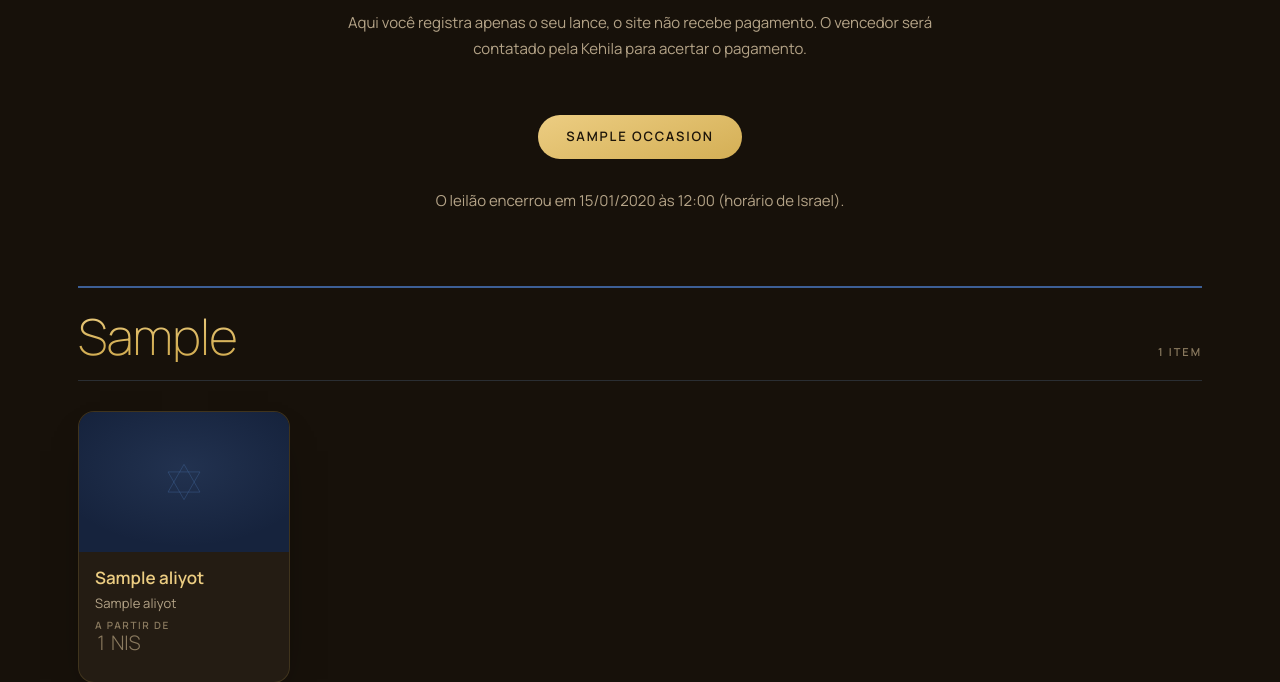
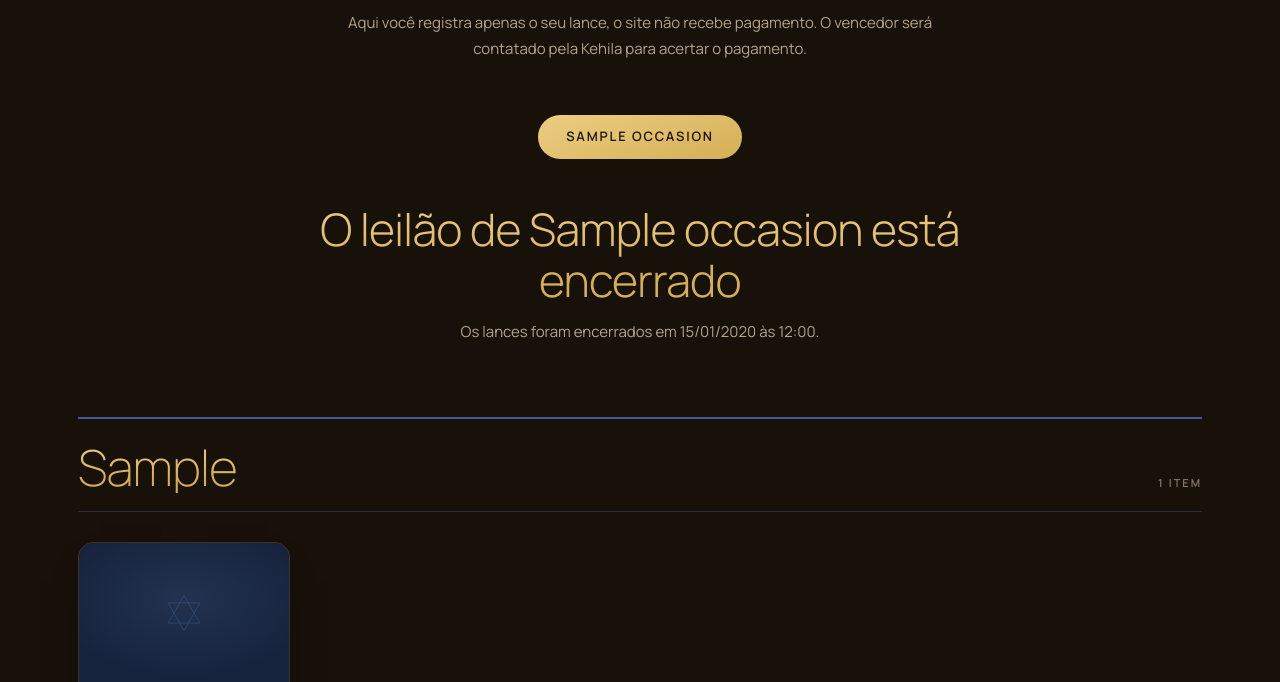
Before and after one commit to eliah-shammah-projects/leilao-yamim-noraim, a Flask app: a page that uses templates/index.html in a window 1280 px wide. Shown: the part 762-1444 px from the top of the page. Run offline with Flask 3, Linux system fonts and the light colour scheme; tables that the repository leaves empty hold one stand-in row (values such as "Sample post").

Commit message:
Leilao encerrado aparece grande e leva para a proxima ocasiao
Quando a ocasiao acaba, a linha pequena acima dos cards da lugar a um
titulo grande em dourado, "O leilao de <ocasiao> esta encerrado", com a
data do encerramento embaixo e um botao dourado para o leilao da proxima
ocasiao. O botao nao aparece enquanto a proxima estiver travada.

Co-Authored-By: Claude Opus 5 <noreply@anthropic.com>
Claude-Session: https://claude.ai/code/session_01GLSXCvRSp3G1J23H8ewdcx

```diff
--- a/app.py
+++ b/app.py
@@ -266,6 +266,36 @@ def register_routes(app):
                 groups.append((moment, len(items), tiers))
             highest = highest_bids_for_occasion(occasion.id)
 
+        # Over, as opposed to not open yet: closed by hand in the panel or past
+        # its closing datetime. It gets a large block instead of the dry status
+        # line, and a way on to the next occasion unless that one is locked,
+        # where a button would lead to a dead end.
+        auction_over = occasion is not None and not bidding_open and (
+            occasion.status == STATUS_CLOSED
+            or (
+                occasion.closing_datetime is not None
+                and now >= occasion.closing_datetime
+            )
+        )
+        closed_at = None
+        next_occasion = None
+        if auction_over:
+            if (
+                occasion.closing_datetime is not None
+                and now >= occasion.closing_datetime
+            ):
+                closed_at = "{:%d/%m/%Y às %H:%M}".format(
+                    to_display(occasion.closing_datetime)
+                )
+            next_occasion = next(
+                (
+                    o for o in occasions
+                    if o.display_order > occasion.display_order
+                    and o.status != STATUS_LOCKED
+                ),
+                None,
+            )
+
         # A rejected bid comes back with its values so nobody has to retype a
         # name, an email and a phone number on a phone.
         prefill = session.get("bidder", {})
@@ -290,6 +320,9 @@ def register_routes(app):
             bidding_open=bidding_open,
             closed_reason=None if occasion is None or bidding_open
             else occasion.closed_reason(now),
+            auction_over=auction_over,
+            closed_at=closed_at,
+            next_occasion=next_occasion,
             is_locked=occasion is not None and occasion.status == STATUS_LOCKED,
             is_closed=occasion is not None and occasion.status == STATUS_CLOSED,
             hero_image=find_image("hero"),
--- a/static/css/style.css
+++ b/static/css/style.css
@@ -430,6 +430,54 @@ body {
   color: var(--dim);
   font-size: 15px;
   margin: 30px 0 0;
+}
+
+/* ---------- Auction over ---------- */
+
+/* Large enough that nobody scrolls past it looking for a bid button, and it
+   sends people on to the next occasion instead of leaving them at a dead end. */
+.closed-block {
+  max-width: 640px;
+  margin: 44px auto 0;
+  text-align: center;
+}
+
+.closed-title {
+  margin: 0;
+  font-size: clamp(1.8rem, 5vw, 2.8rem);
+  font-weight: 300;
+  line-height: 1.15;
+  letter-spacing: -0.015em;
+  background: linear-gradient(180deg, var(--gold-bright) 0%, var(--gold) 70%);
+  -webkit-background-clip: text;
+  background-clip: text;
+  color: transparent;
+}
+
+.closed-text {
+  margin: 14px 0 0;
+  font-size: 15px;
+  color: var(--dim);
+}
+
+.btn-next {
+  display: inline-block;
+  margin-top: 26px;
+  padding: 15px 30px;
+  border-radius: 999px;
+  background: linear-gradient(160deg, var(--gold-bright), var(--gold));
+  color: #1c1409;
+  font-size: 13px;
+  font-weight: 700;
+  letter-spacing: 0.16em;
+  text-transform: uppercase;
+  text-decoration: none;
+  transition: filter 0.45s var(--ease), transform 0.45s var(--ease);
+}
+
+.btn-next:hover {
+  filter: brightness(1.08);
+  transform: translateY(-1px);
 }
 
 /* ---------- Locked and empty panel ---------- */
--- a/templates/index.html
+++ b/templates/index.html
@@ -114,7 +114,19 @@
           <p class="panel-locked-text">Nenhuma aliyah cadastrada nesta ocasião.</p>
         </div>
       {% else %}
-        {% if not bidding_open %}
+        {% if auction_over %}
+          <div class="closed-block">
+            <h2 class="closed-title">O leilão de {{ occasion.name }} está encerrado</h2>
+            {% if closed_at %}
+              <p class="closed-text">Os lances foram encerrados em {{ closed_at }}.</p>
+            {% endif %}
+            {% if next_occasion %}
+              <a class="btn-next" href="{{ url_for('index', ocasiao=next_occasion.slug) }}">
+                Ver o leilão de {{ next_occasion.name }}
+              </a>
+            {% endif %}
+          </div>
+        {% elif not bidding_open %}
           <p class="status-line">{{ closed_reason }}</p>
         {% endif %}
 
```
Also changed, not shown: CLAUDE.md (+10 -1 lines).
